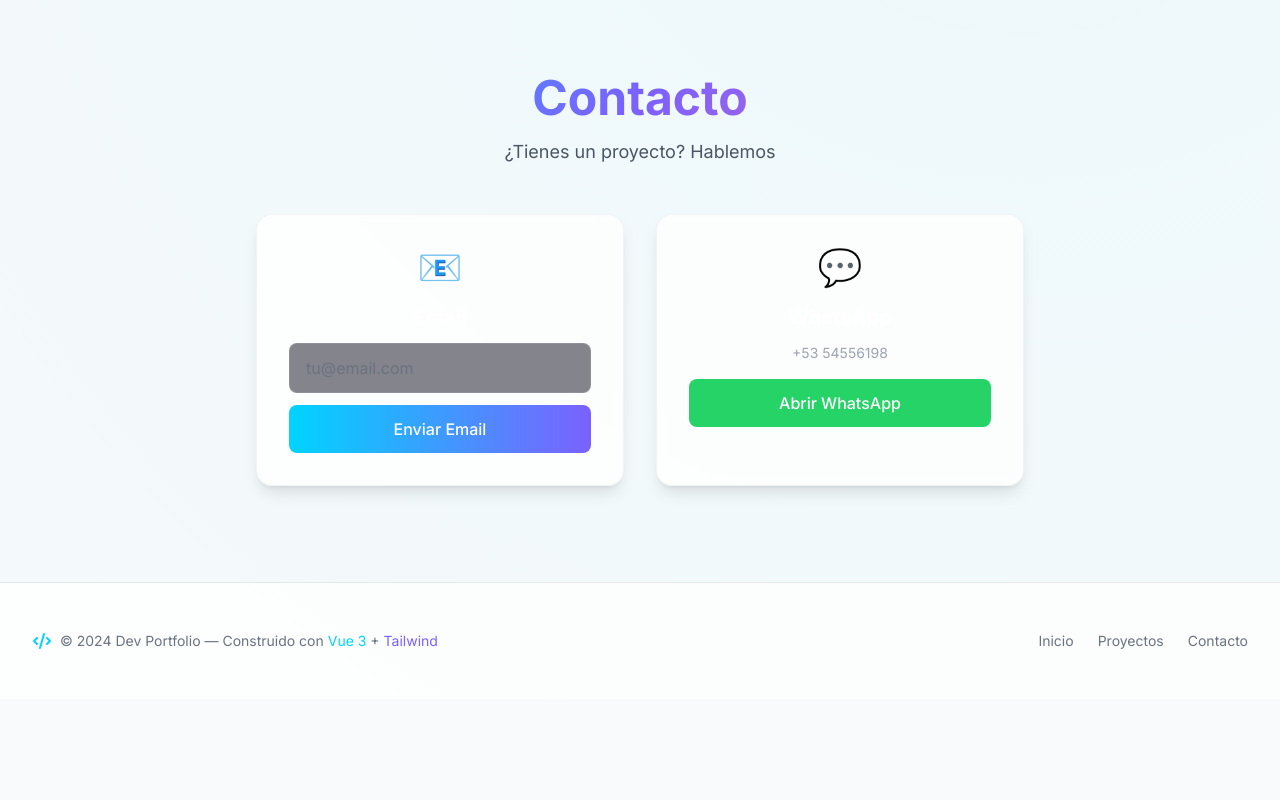
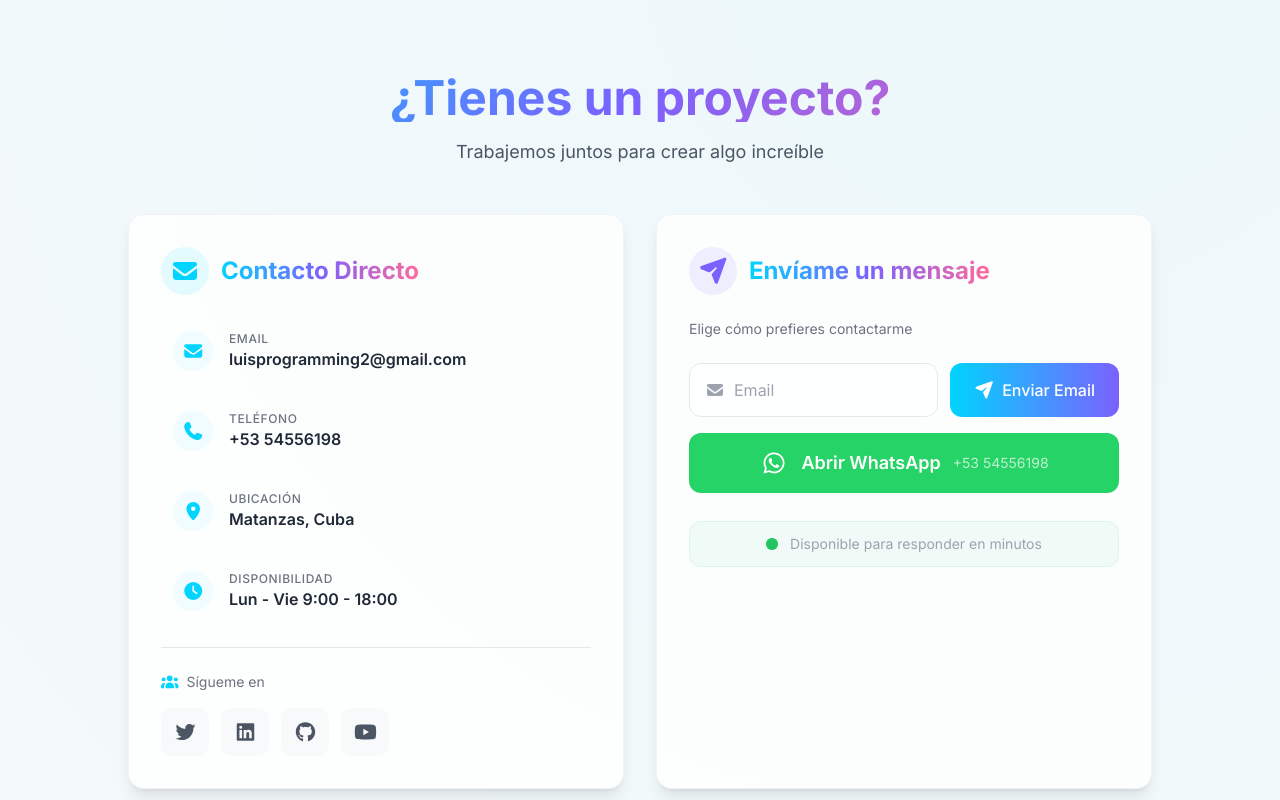
Before and after one commit to luisprogramng/mi-portfolio, a Vue app: page / in a window 1280 px wide. Shown: the part 4460-5260 px from the top of the page. Before the commit the page ends 5159 px from the top, so only its background shows below. Built offline with nearby package versions, Linux system fonts and the light colour scheme.

Commit message:
Refactor Contact component for internationalization

```diff
--- a/src/components/Contact.vue
+++ b/src/components/Contact.vue
@@ -1,41 +1,113 @@
 <template>
   <section id="contacto" class="py-24 relative">
     <div class="container-custom">
-      <h2 class="section-title">Contacto</h2>
-      <p class="section-subtitle">¿Tienes un proyecto? Hablemos</p>
+      <h2 class="section-title">{{ t('contact.title') }}</h2>
+      <p class="section-subtitle">{{ t('contact.subtitle') }}</p>
 
-      <div class="grid md:grid-cols-2 gap-8 max-w-3xl mx-auto">
+      <div class="grid md:grid-cols-2 gap-8 max-w-5xl mx-auto">
 
-        <!-- ===== EMAIL ===== -->
-        <div class="glass-card p-8 text-center">
-          <div class="text-4xl mb-4">📧</div>
-          <h3 class="text-xl font-bold text-white mb-3">Email</h3>
+        <!-- ===== COLUMNA IZQUIERDA: INFO ===== -->
+        <div class="glass-card p-8 hover:shadow-card-hover transition-all duration-500 group">
+          <div class="flex items-center gap-3 mb-6">
+            <div class="w-12 h-12 rounded-full bg-primary/10 flex items-center justify-center group-hover:scale-110 transition-transform duration-300">
+              <font-awesome-icon icon="envelope" class="text-2xl text-primary" />
+            </div>
+            <h3 class="text-2xl font-display font-bold text-gradient">{{ t('contact.direct') }}</h3>
+          </div>
+
+          <div class="space-y-4">
+            <div v-for="(contact, index) in contacts" :key="index"
+                 class="flex items-center gap-4 p-3 rounded-lg hover:bg-gray-50/50 transition-all group/item
+                        dark:hover:bg-glass hover:scale-[1.02] duration-300 cursor-default">
+              <div class="w-10 h-10 rounded-full bg-primary/5 flex items-center justify-center group-hover/item:bg-primary/10 transition-all">
+                <font-awesome-icon :icon="contact.icon" class="text-lg text-primary" />
+              </div>
+              <div>
+                <p class="text-xs text-gray-500 dark:text-gray-400 font-medium uppercase tracking-wider">{{ t(`contact.labels.${contact.key}`) }}</p>
+                <p class="text-gray-800 dark:text-gray-200 font-semibold group-hover/item:text-primary transition-colors">
+                  {{ t(`contact.values.${contact.key}`) }}
+                </p>
+              </div>
+            </div>
+          </div>
+
+          <!-- Redes Sociales -->
+          <div class="mt-6 pt-6 border-t border-gray-200 dark:border-glass-border">
+            <p class="text-sm text-gray-500 dark:text-gray-400 mb-4 flex items-center gap-2">
+              <font-awesome-icon icon="users" class="text-primary" />
+              {{ t('contact.follow') }}
+            </p>
+            <div class="flex gap-3">
+              <a v-for="social in socials" :key="social.name"
+                 :href="social.link" target="_blank"
+                 class="w-12 h-12 bg-gray-100/50 hover:bg-gray-200/50 rounded-xl transition-all hover:shadow-md hover:scale-110 duration-300
+                        dark:glass-card dark:hover:border-primary flex items-center justify-center">
+                <font-awesome-icon :icon="['fab', social.icon]" class="text-xl text-gray-600 dark:text-gray-400" />
+              </a>
+            </div>
+          </div>
+        </div>
+
+        <!-- ===== COLUMNA DERECHA: CONTACTO ===== -->
+        <div class="glass-card p-8 hover:shadow-card-hover transition-all duration-500">
+          <div class="flex items-center gap-3 mb-6">
+            <div class="w-12 h-12 rounded-full bg-secondary/10 flex items-center justify-center">
+              <font-awesome-icon icon="paper-plane" class="text-2xl text-secondary" />
+            </div>
+            <h3 class="text-2xl font-display font-bold text-gradient">{{ t('contact.send') }}</h3>
+          </div>
+
+          <p class="text-sm text-gray-500 dark:text-gray-400 mb-6 flex items-center gap-2">
+            <font-awesome-icon icon="circle-info" class="text-primary" />
+            Elige cómo prefieres contactarme
+          </p>
+
+          <!-- ===== BOTONES ===== -->
+          <div class="flex flex-col gap-4">
+
+            <!-- Botón Email -->
+            <div class="flex flex-col sm:flex-row gap-3">
+              <div class="relative flex-1">
+                <font-awesome-icon icon="envelope" class="absolute left-4 top-1/2 -translate-y-1/2 text-gray-400" />
                 <input
                   v-model="email"
                   type="email"
-            placeholder="tu@email.com"
-            class="w-full px-4 py-3 bg-dark-400/50 border border-glass-border rounded-lg text-gray-200 placeholder-gray-500 focus:border-primary focus:outline-none transition-all mb-3"
+                  :placeholder="t('contact.email')"
+                  class="w-full pl-11 pr-4 py-3.5 bg-white/50 border border-gray-200 rounded-xl text-gray-800
+                         focus:border-primary focus:outline-none focus:ring-2 focus:ring-primary/20 transition-all
+                         dark:bg-dark-400/50 dark:border-glass-border dark:text-gray-200 dark:placeholder-gray-500"
                 >
+              </div>
               <button
                 @click="sendEmail"
-            class="w-full btn-primary"
+                class="btn-primary px-6 py-3.5 rounded-xl whitespace-nowrap flex items-center justify-center gap-2"
               >
-            Enviar Email
+                <font-awesome-icon icon="paper-plane" />
+                {{ t('contact.send_email') }}
               </button>
             </div>
 
-        <!-- ===== WHATSAPP ===== -->
-        <div class="glass-card p-8 text-center">
-          <div class="text-4xl mb-4">💬</div>
-          <h3 class="text-xl font-bold text-white mb-3">WhatsApp</h3>
-          <p class="text-sm text-gray-400 mb-4">+53 54556198</p>
+            <!-- Botón WhatsApp -->
             <a
               :href="whatsappLink"
               target="_blank"
-            class="block w-full btn-whatsapp text-center"
+              class="btn-whatsapp flex items-center justify-center gap-3 w-full py-4 rounded-xl text-lg font-semibold
+                     transition-all duration-300 hover:scale-[1.02] hover:shadow-lg"
             >
-            Abrir WhatsApp
+              <font-awesome-icon :icon="['fab', 'whatsapp']" class="text-2xl" />
+              {{ t('contact.open_whatsapp') }}
+              <span class="text-sm opacity-70 font-normal">+53 54556198</span>
             </a>
+
+            <!-- Disponibilidad -->
+            <div class="flex items-center justify-center gap-3 text-sm text-gray-400 mt-3 p-3 bg-green-500/5 rounded-xl border border-green-500/10">
+              <span class="relative flex h-3 w-3">
+                <span class="animate-ping absolute inline-flex h-full w-full rounded-full bg-green-400 opacity-75"></span>
+                <span class="relative inline-flex rounded-full h-3 w-3 bg-green-500"></span>
+              </span>
+              <span>Disponible para responder en minutos</span>
+            </div>
+          </div>
         </div>
 
       </div>
@@ -45,6 +117,9 @@
 
 <script setup>
 import { ref, computed } from 'vue'
+import { useI18n } from 'vue-i18n'
+
+const { t } = useI18n()
 
 // ===== EMAIL =====
 const email = ref('')
@@ -68,4 +143,24 @@ const whatsappLink = computed(() => {
   const message = 'Hola! Vi tu portfolio y me gustaría hablar contigo sobre un proyecto.'
   return `https://wa.me/${whatsappNumber}?text=${encodeURIComponent(message)}`
 })
+
+// ===== DATOS DE CONTACTO =====
+const contacts = [
+  { icon: 'envelope', key: 'email' },
+  { icon: 'phone', key: 'phone' },
+  { icon: 'location-dot', key: 'location' },
+  { icon: 'clock', key: 'availability' },
+]
+
+// ===== REDES SOCIALES =====
+const socials = [
+  { name: 'Twitter', icon: 'twitter', link: 'https://twitter.com/tuusuario' },
+  { name: 'LinkedIn', icon: 'linkedin', link: 'https://linkedin.com/in/tuusuario' },
+  { name: 'GitHub', icon: 'github', link: 'https://github.com/tuusuario' },
+  { name: 'YouTube', icon: 'youtube', link: 'https://youtube.com/@tuusuario' },
+]
 </script>
+
+<style scoped>
+/* Estilos adicionales si son necesarios */
+</style>
```
Lines whose indentation alone changed are shown as unchanged.
